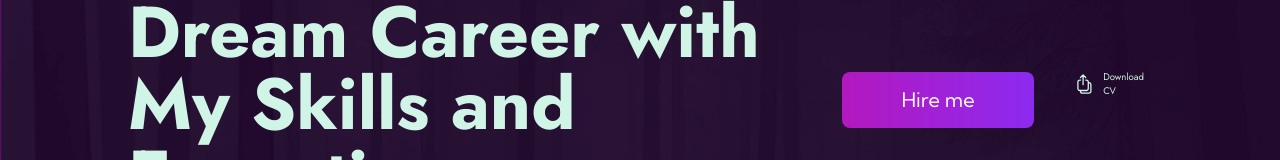
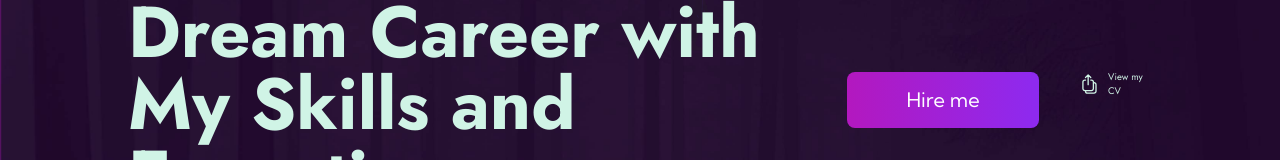
Before and after one commit to enocgit/portfolio-website-v3, a website built with Vite: page index.html in a window 1280 px wide. Shown: the part 308-468 px from the top of the page. Built offline with nearby package versions, Linux system fonts and the light colour scheme; files whose address does not match are found by name.

Commit message:
Modify: CV implementation

```diff
--- a/index.html
+++ b/index.html
@@ -256,12 +256,12 @@
           >
             Hire me
           </button>
-          <a href="/src/assets/Enoch Ansah CV.pdf" class="text-[0.6rem] flex gap-2 mb-8 items-center" download="Enoch Ansah CV">
+          <a href="https://docs.google.com/document/d/1LZ8WGL4jUPM3YhxVoLKLpJ9_qB5dRBmuLlmZhKJ7OJA/edit?usp=sharing" class="text-[0.6rem] flex gap-2 mb-8 items-center" target="_blank">
             <svg xmlns="http://www.w3.org/2000/svg" fill="none" viewBox="0 0 24 24" stroke-width="1.5" stroke="currentColor" class="w-6 h-6">
               <path stroke-linecap="round" stroke-linejoin="round" d="M7.5 7.5h-.75A2.25 2.25 0 004.5 9.75v7.5a2.25 2.25 0 002.25 2.25h7.5a2.25 2.25 0 002.25-2.25v-7.5a2.25 2.25 0 00-2.25-2.25h-.75m0-3l-3-3m0 0l-3 3m3-3v11.25m6-2.25h.75a2.25 2.25 0 012.25 2.25v7.5a2.25 2.25 0 01-2.25 2.25h-7.5a2.25 2.25 0 01-2.25-2.25v-.75" />
             </svg>
 
-             <span>Download CV</span>
+             <span>View my CV</span>
           </a>
           <!-- <img
             src="/src/assets/hero-hire-me-img.png"
```
Also changed, not shown: 3 other files.
